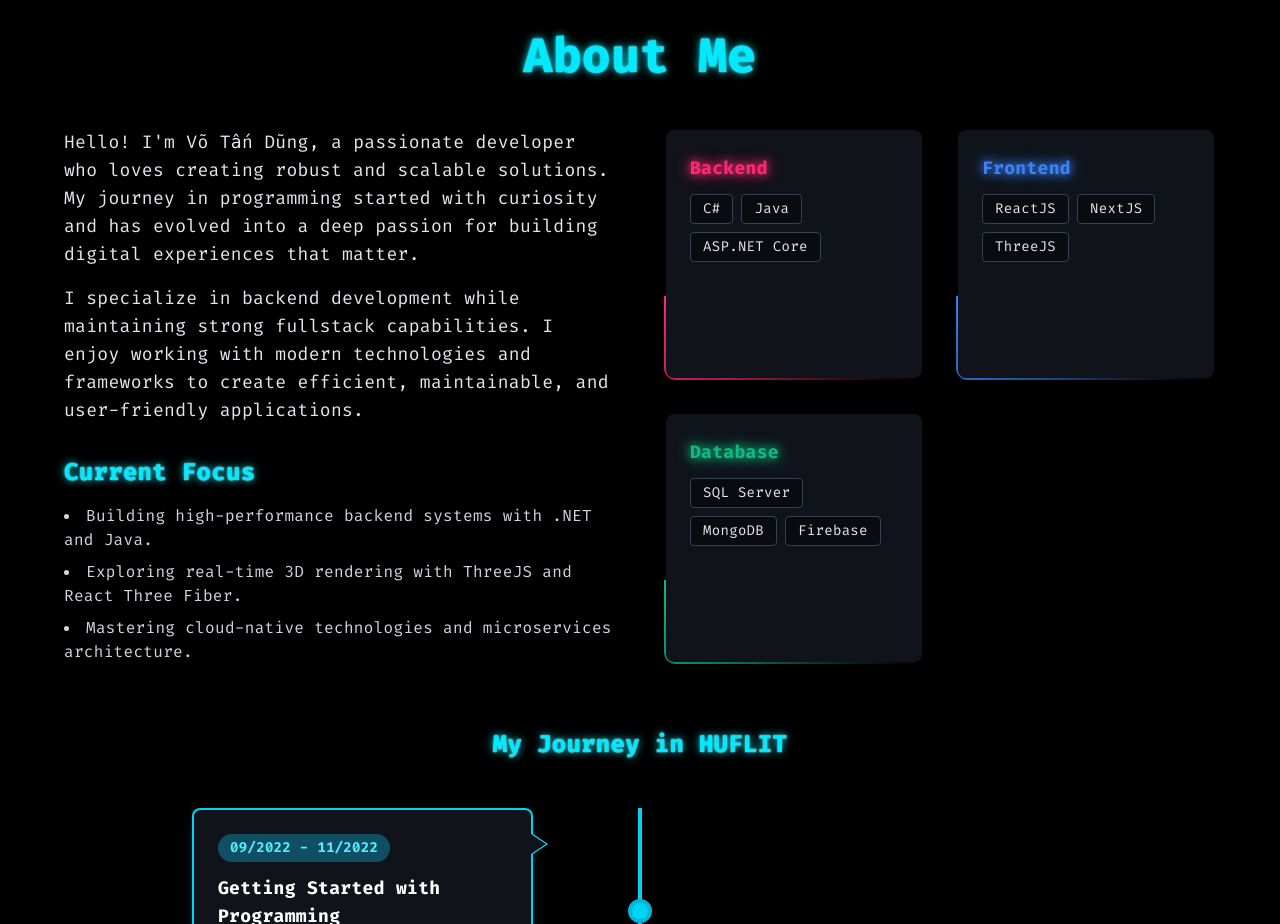
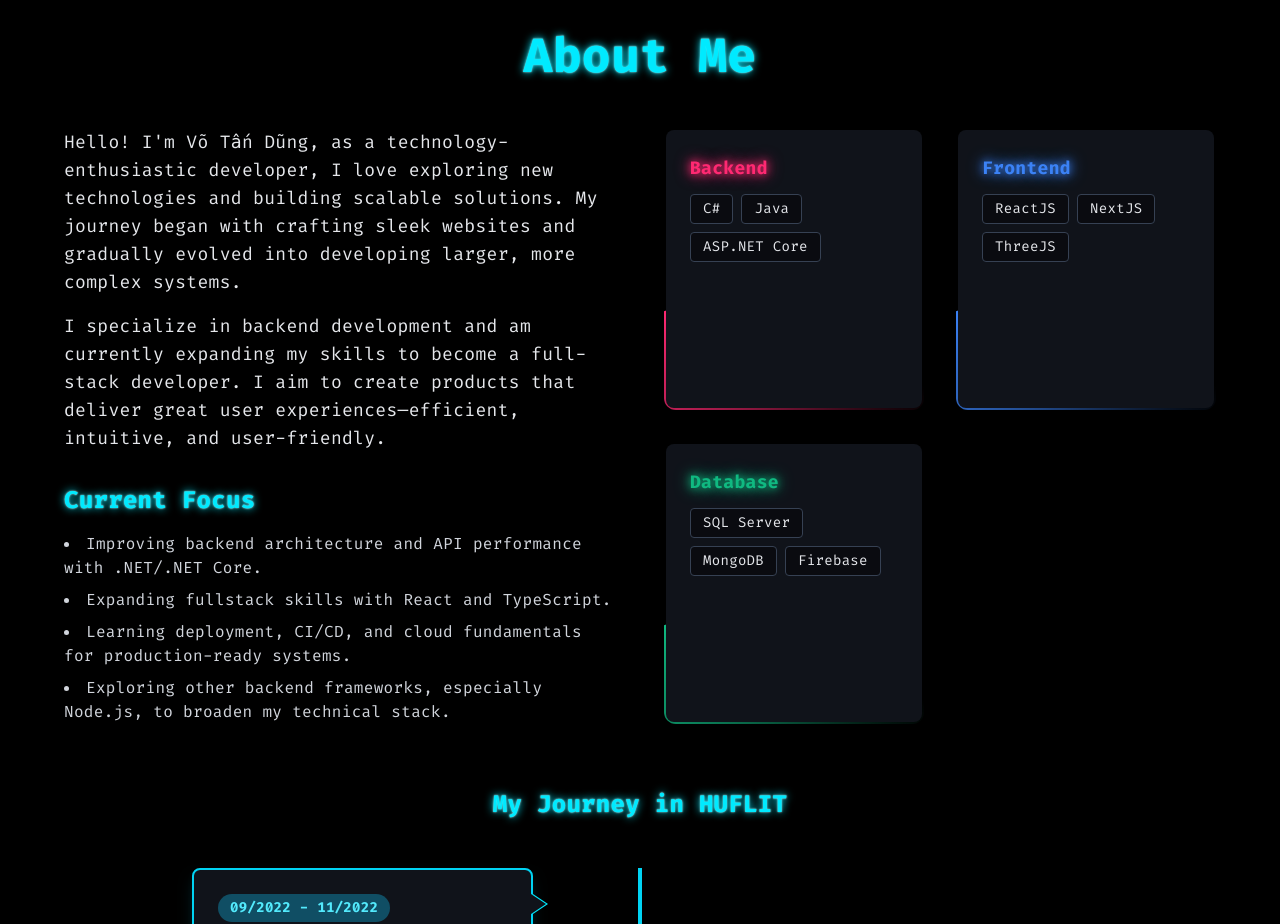
Before and after one commit to iamTaDu/portfolio, a Next.js app: page / in a window 1280 px wide. Shown: the part 600-1524 px from the top of the page. Built offline with nearby package versions, Linux system fonts and the light colour scheme.

Commit message:
update intro

```diff
--- a/src/app/page.tsx
+++ b/src/app/page.tsx
@@ -239,17 +239,15 @@ function AboutIntro() {
       <p
         className={`text-lg text-left ${theme === "light" ? "text-black" : "text-gray-200"}`}
       >
-        Hello! I&apos;m Võ Tấn Dũng, a passionate developer who loves creating
-        robust and scalable solutions. My journey in programming started with
-        curiosity and has evolved into a deep passion for building digital
-        experiences that matter.
+        Hello! I&apos;m Võ Tấn Dũng, as a technology-enthusiastic developer,
+        I love exploring new technologies and building scalable solutions.
+        My journey began with crafting sleek websites and gradually evolved into developing larger, more complex systems.
       </p>
       <p
         className={`mt-4 text-lg text-left ${theme === "light" ? "text-black" : "text-gray-200"}`}
       >
-        I specialize in backend development while maintaining strong fullstack
-        capabilities. I enjoy working with modern technologies and frameworks to
-        create efficient, maintainable, and user-friendly applications.
+        I specialize in backend development and am currently expanding my skills to become a full-stack developer.
+        I aim to create products that deliver great user experiences—efficient, intuitive, and user-friendly.
       </p>
     </div>
   );
@@ -266,12 +264,15 @@ function CurrentFocus({ theme }: { theme?: string }) {
       <ul
         className={`list-disc list-inside space-y-2 ${theme === "light" ? "text-black" : "text-gray-300"}`}
       >
-        <li>Building high-performance backend systems with .NET and Java.</li>
+        <li>Improving backend architecture and API performance with .NET/.NET Core.</li>
         <li>
-          Exploring real-time 3D rendering with ThreeJS and React Three Fiber.
+          Expanding fullstack skills with React and TypeScript.
         </li>
         <li>
-          Mastering cloud-native technologies and microservices architecture.
+          Learning deployment, CI/CD, and cloud fundamentals for production-ready systems.
+        </li>
+        <li>
+          Exploring other backend frameworks, especially Node.js, to broaden my technical stack.
         </li>
       </ul>
     </div>
```
Also changed, not shown: 1 other file (tests, documents, lock files or other folders).
